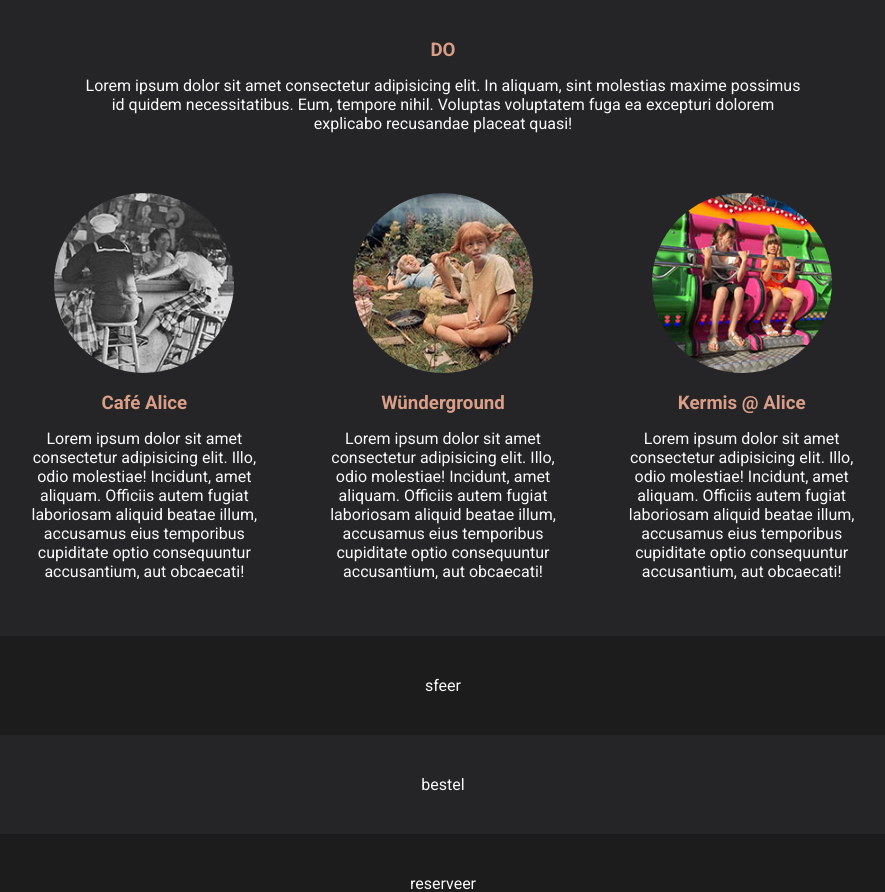
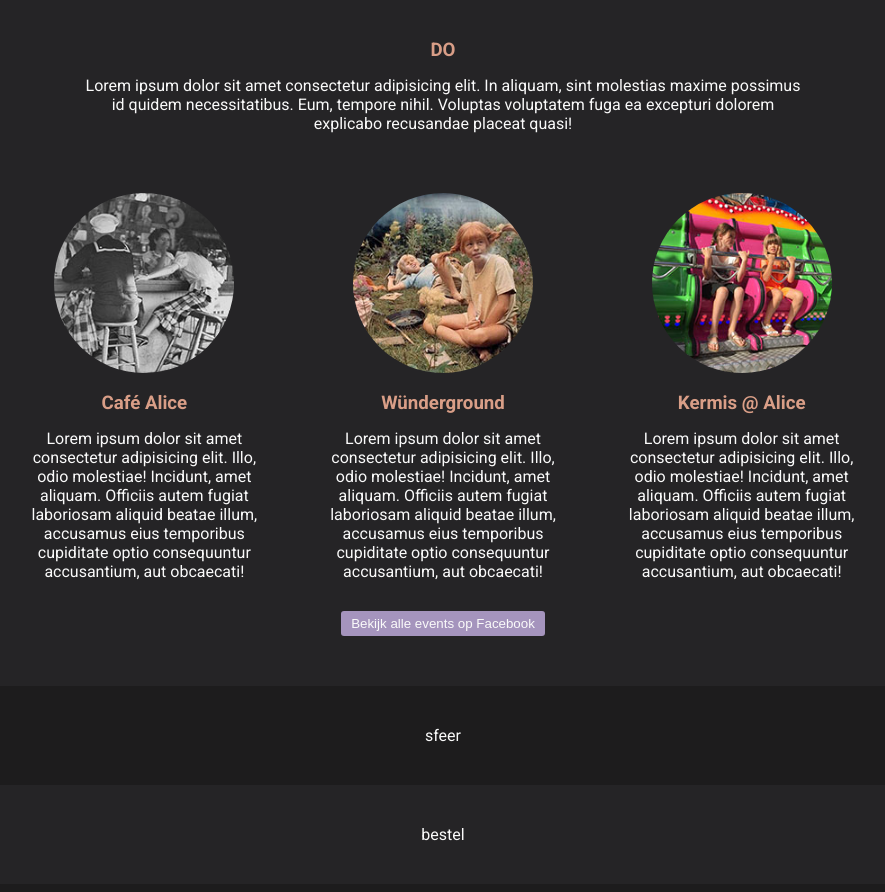
Before and after one commit to dannyvaneeckhoutte/Alice, a PHP site: page / in a window 1280 px wide. Shown: the part 757-1649 px from the top of the page, without its empty margins (197-1082 px from the left). Run offline with PHP 8.4, Linux system fonts and the light colour scheme; some libraries are stand-ins or nearby versions.

Commit message:
added button style

```diff
--- a/css/style.css
+++ b/css/style.css
@@ -97,6 +97,8 @@ header {
 
 .navbar {
     flex-direction: column;
+    /* position: fixed; */
+    /* werkt niet, logo springt naar links */
 }
 
 .logo {
@@ -121,7 +123,7 @@ header {
 }
 
 
-/* for edge-to-edge background color */
+/* edge-to-edge background color */
 
 .bg-grey {
     background-color: var(--dark-opacity-01);
@@ -150,3 +152,23 @@ footer {
 .map {
     margin-right: 30px;
 }
+
+
+/* Buttons & elements */
+
+button {
+    /* inline-block om button even groot dan tekst te houden */
+    display: inline-block;
+    margin: 15px 0% 5px;
+    margin-bottom: 10px;
+    padding: 0 10px;
+    height: 25px;
+    border-radius: 3px;
+    outline: 0;
+    background: var(--purple);
+    border: none;
+    color: var(--white);
+    cursor: pointer;
+    /* box-shadow: 0 1px 2px var(--black); */
+    /* transition: box-shadow 0.4s ease; */
+}
--- a/index.html
+++ b/index.html
@@ -102,6 +102,8 @@
                             </p>
                         </div>
                     </div>
+                    <button onclick="location.href='https://www.facebook.com/De-wereld-van-Alice-761543060570041/events/?ref=page_internal'" type="button">
+                        Bekijk alle events op Facebook</button>
                 </div>
             </div>
             <div class="section section-sfeer" id="slide">sfeer</div>
```
